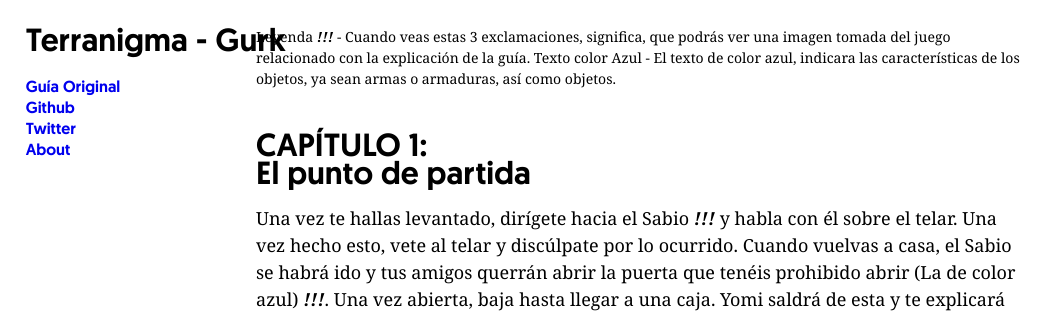
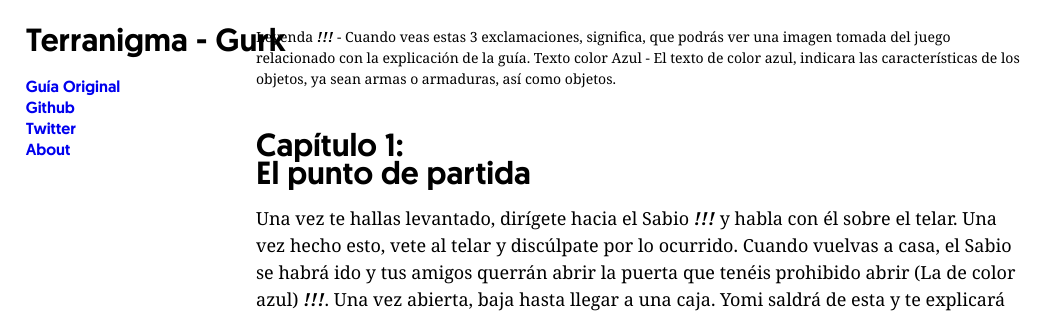
Before and after one commit to hacknug/iguides, a Jekyll site: the page built from _posts/2015-05-18-capitulo-1.md, in a window 1280 px wide and 900 px high. Shown: the top 317 px of the window, without its empty margins (0-1057 px from the left). Built offline with Jekyll 4.4.1, drawn with Linux system fonts in a browser that asks for light colours; Markdown is read by kramdown in place of the engine named in the settings; a style sheet for code colours, icons or effects is not loaded.

Commit message:
changed title to sentence case

```diff
--- a/_posts/2015-05-18-capitulo-1.md
+++ b/_posts/2015-05-18-capitulo-1.md
@@ -8,7 +8,7 @@
 Texto color Azul - El texto de color azul, indicara las características de los objetos, ya sean armas o armaduras, así como objetos.
 </p>
 
-<h1>CAPÍTULO 1:<br>El punto de partida</h1>
+<h1>Capítulo 1:<br>El punto de partida</h1>
 
 Una vez te hallas levantado, dirígete hacia el Sabio _**!!!**_ y habla con él sobre el telar. Una vez hecho esto, vete al telar y discúlpate por lo ocurrido. Cuando vuelvas a casa, el Sabio se habrá ido y tus amigos querrán abrir la puerta que tenéis prohibido abrir (La de color azul) _**!!!**_. Una vez abierta, baja hasta llegar a una caja. Yomi saldrá de esta y te explicará como funciona cada una de las salas de la caja de Pandora. Si te has fijado, en la sala de armas, hay algo brillante. Cuando Yomi te permita andar por la caja, dirígete a esta sala y coge tu primera arma, la **Lanza de diamante** _**!!!**_. Al salir, Naomi habla contigo y esta se vuelve de cristal. El pueblo, a causa de la caja se a quedado de esta forma. Al salir de casa, te encuentras con el Sabio y te explica que tienes que salir del pueblo e ir a 5 torres para que vuelvan a su estado normal. Antes de empezar tu aventura, vuelve a la habitación del Sabio para conseguir **50 gemas** y un **Bulbo curativo**. Cuando salgas dirígete hacia la izquierda, hacia la Torre 1.
 
```
